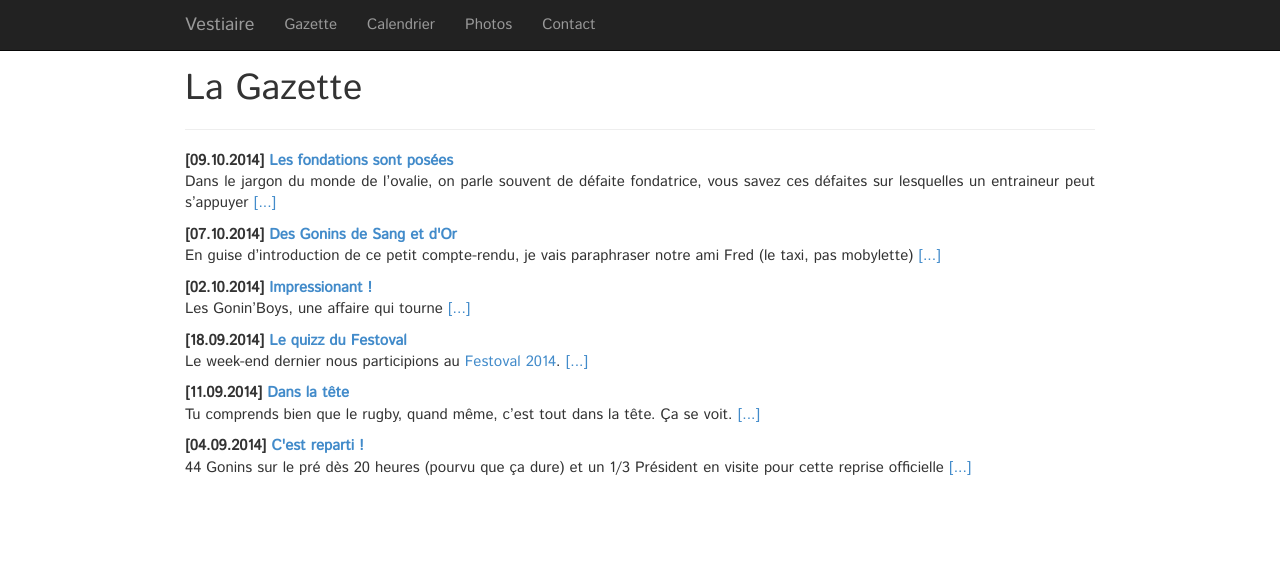
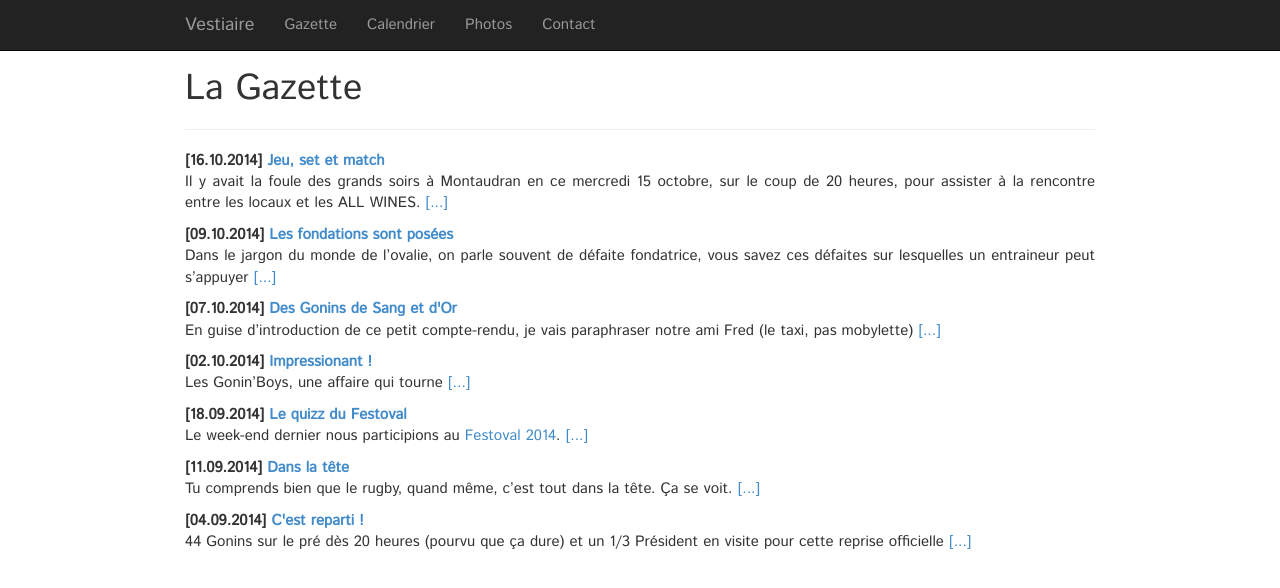
Before and after one commit to fcabestre/Gonins, a Jekyll site: the page built from gazette.html, in a window 1280 px wide. Shown: the top 588 px of the page. Built offline with Jekyll 4.4.1, drawn with Linux system fonts in a browser that asks for light colours; nearby versions of some CDN libraries; comment, search, counter and statistics services are not loaded; part of the change alters nothing that is shown.

Commit message:
Ajout d'un nouveau billet
Commentaire du match contre les All Wines par Thierry

```diff
--- a/_data/matchs.yml
+++ b/_data/matchs.yml
@@ -8,6 +8,7 @@
    equipe: All Wines
    stade: Montaudran
    responsable: Fred C.
+   post: 2014/10/16/jeu-set-et-match.html
 
  - date: 19/11/2014
    equipe: A3XV
--- /dev/null
+++ b/_posts/2014-10-16-jeu-set-et-match.textile
@@ -0,0 +1,68 @@
+---
+layout: posts
+title: Jeu, set et match
+excerpt: Il y avait la foule des grands soirs à Montaudran en ce mercredi 15 octobre, sur le coup de 20 heures, pour assister à la rencontre entre les locaux et les ALL WINES.
+---
+
+Il y avait la foule des grands soirs à Montaudran en ce mercredi 15 octobre, sur le coup de 20 heures, pour assister à la rencontre entre les
+locaux et les ALL WINES. Du monde et surtout du BEAU monde avec la présence, chose rare, de nos Quatre Mousquetaires, nos Quatre Fantastiques,
+nos Tontons flingueurs à nous, nos toujours jeunes mais bientôt septuagénaires Jeannot – Momo – Jean-Jacques et Jean-Pierre l’Africain. Ah !!!
+qu’ils faisaient plaisir à voir tous les quatre, accoudés à la rambarde, tels les Muppets Show... Je laisse à votre imagination le soin de désigner
+celui qui avait le rôle de Seymour l’éléphant, de Sweetums le monstre poilu ou de Statler et Waldorf, les deux vieux critiques sur le balcon...
+Point de Kermit la grenouille chez nous... Sauf à avoir avalé un bœuf... Auxquels cas il y avait aussi quelques supporters batraciens qui
+avaient fait le déplacement...
+
+Dans les jours précédant la rencontre, le coach, sans chercher à mettre une quelquonque pression sur ses joueurs, avait juste rappelé le score du
+match de la saison  dernière, un cinglant 12 à 3... Tout le monde était prévenu, ce match devait être celui du rachat dans au moins un domaine :
+l’état d ’esprit.
+
+A une ou deux unités près, c’est la même équipe que nous avons rencontrée ce soir et franchement je suis fier de la résistance que nous leurs avons
+opposée.
+
+La semaine dernière, je vous ai décrit nos adversaires, comme étant une équipe qui cherchait le défi physique avec une certaine organisation. Ce
+soir c’était multiplié par dix, que ce soit en intensité, en puissance, en vitesse et en organisation... Sans parler de la différence d’âge... Ceci
+dit, sur ce dernier point je ne m’étendrai pas trop car nous aussi, à une époque, nous avons été jeunes, braves, gaillards... Et rapides pour
+certains...
+
+Alors bien sûr, le score final de cette rencontre, digne d’un match de tennis opposant le n° 1 mondial Djokovic au 135ème du classement ATP, ne
+veut rien dire si on n’a pas vu le match. Ce 6 – 0 (2 à 0 par tiers-temps) est particulièrement dur à avaler si on tient compte de l’investissement
+défensif de chacun. Il est d’autant plus amer que nous avons aussi essayé sur tous nos ballons de créer quelque chose, nous avons essayé de les
+contourner, de leur rentrer dedans, d’alterner le jeu avec des percussions au ras, du jeu au large. Rien n’y fit... Au contraire même, nous nous
+sommes fait punir comme d’habitude, sur des ballons perdus sur nos initiatives.
+
+Si on fait le compte, quatre de leurs six essais viennent de récupération de ballon tombé ou perdu au contact dont deux particulièrement cruels
+(les deux derniers) sur des ballons rendus à dix ou quinze mètres de leur ligne d’essai... On n’arrive pas à marquer et en plus on prend derrière
+deux essais de 80 mètres... Pour paraphraser un personnage public célèbre, je dirai «&#8239;C’est pas facile de les jouer&#8239;»...
+
+A l’heure où j’écris ces quelques lignes, je suis persuadé que la plupart des combattants de ce soir sont déjà dans les bras de Morphée, rompus par
+l’intensité du combat... Seuls peut-être Gane, Nico le Cannois et un ou deux de ses acolytes sont eux dans les bras de Morflée... Ce match a aussi
+laissé quelques traces... L’épaule à Manu (oui, d’accord, de Manu) et le genou de David. Pas gâté notre ami pour son dernier match avec les Gonins.
+Dans le ratio Blessures/Temps passé au Gonins il est en tête de gondole avec un œil poché et un genou en vrac en 7 rencontres. Merci David pour ton
+engagement sans faille... Si tu étais resté plus longtemps avec nous peut-être que tu serai devenu notre nouveau Jean-Jacques...
+
+Alors merci à tous pour ce bon match. Certes il y aurait des choses à dire sur ce qu’on a fait, qu’on a pas fait ou qu’on aurait dû faire... Mais
+bon, ce soir, je ne retiendrai sur l’instant que les points positifs à savoir la défense et l’état d’esprit collectif. A mettre en mémoire pour les
+prochains matches. Il faut garder cette détermination et cette envie (de jouer et de défendre) quel que soit le niveau de nos prochains adversaires.
+
+Merci à tous nos 25 joueurs, notre cinq de devant : Alain, Stefan, Stéphane, Christian, Manu et Jean-Pierre, à nos secondes lattes Philippe,
+Florent, Thomas et Jérémie, à nos troisièmes lignes  Guillaume, Jérôme, Fabrice et Jon-Jon, à nos demis Jeff, David, Christophe et Walter (et
+mézigue dans le rôle de l’arbitre), nos centres Vincent et Jean-Phi, nos ailiers/arrières Julien, Florien, Raphaël et Loïc.
+
+Merci aussi à nos 29 supporters qui ont apprécié notre prestation et d’une manière générale le spectacle offert par les deux équipes : Richard
+marathon Man, Fred B blessé, Mitch qui a retrouvé l’usage de son deuxième bras (vu à l’apéro), Patrick le père de son fils,  Olivier Chabotté,
+Ludo blessé, Henriette du Mans, Buba, le Gane en retard, Cocoach blessé, Cedric G blessé et trop occupé, Romain blessé, Olivier soldat de plomb
+qui va revenir bientôt, Cawito blessé, Gaëtan trop court, Nico le cannois toujours en délicatesse avec son genou – sa cheville – son coude – sa
+bite (Rayez  les mentions inutiles), Pibe sans certificat, Prézs Jean-Louiseuuuuh et Bobeuuuuuuh, Pierrot serre pinces, Damien le vendangeur
+démasqué, les compères Régis et Labaze, Riton et nos quatre Anciens Combattants Jeannot – Momo, JJ et JP... Sans oublier la Gilberte Magali venue
+en voisine soutenir son Jon-Jon... 54 en tout, sur et autour de la pelouse... Qui dit mieux ?????
+
+Je n’oublie pas non plus ceux qui auraient dû être là mais qui, au dernier moment, ont dû déclarer forfait pour obligations professionnelles,
+familiales, blessures récalcitrantes ou coup de fatigue, tels Denis, Nico, Fred Cab, Cédrick et Loic... Hier aprèm sur le papier il y avait 4
+Neuf et 3 Dix... (cassement de tête pour le coach pour composer les équipes)... Après 15 minutes de jeu il n’y avait plus que 2 Neuf et 1 Dix...
+
+La semaine prochaine et la semaine suivante c’est Vacances Scolaires (surtout pour nos représentants de l’EN)... Les entrainements du mercredi et
+du dimanche sont maintenus (Y a des bières à finir...).
+
+Encore merci à tous (et à toi toute seule)
+
+Thierry, coach qui a retrouvé du mordant...
```
